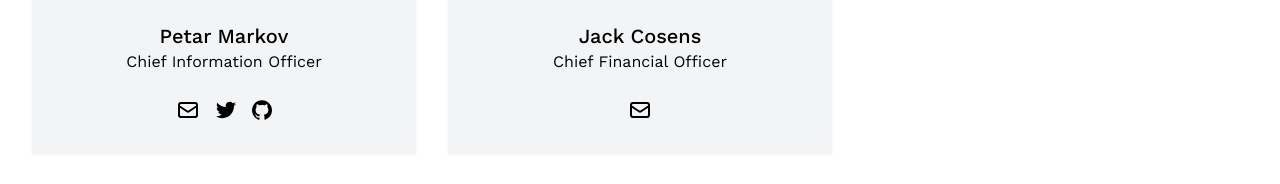
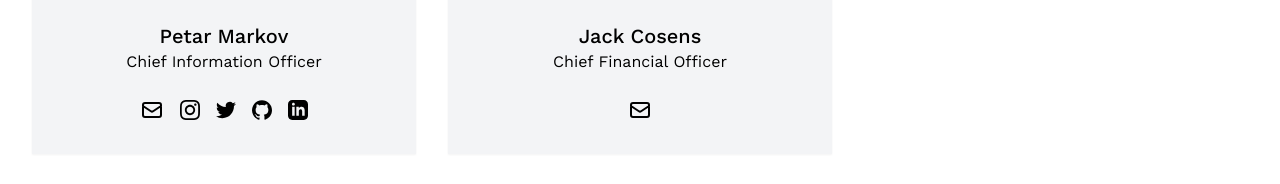
Before and after one commit to kvmgroup/kvm-website-rework, a Next.js app: page /company/our-team in a window 1280 px wide. Shown: the part 1238-1422 px from the top of the page. Built offline with nearby package versions, Linux system fonts and the light colour scheme.

Commit message:
Update our-team.js

```diff
--- a/pages/company/our-team.js
+++ b/pages/company/our-team.js
@@ -40,8 +40,10 @@ export default function Team() {
                     </Member>
 		    <Member name="Petar Markov" position="Chief Information Officer" image="petar.png">
                         <Email address="petar@kvm.group" />
+                        <Instagram handle="leifursteinng" />
                         <Twitter handle="kiv0x" />
                         <GitHub handle="kivox" />
+                        <LinkedIn handle="kjartanhr" />
                     </Member>
                     <Member name="Jack Cosens" position="Chief Financial Officer" image="jack.png">
                         <Email address="jack@kvm.group" />
```
